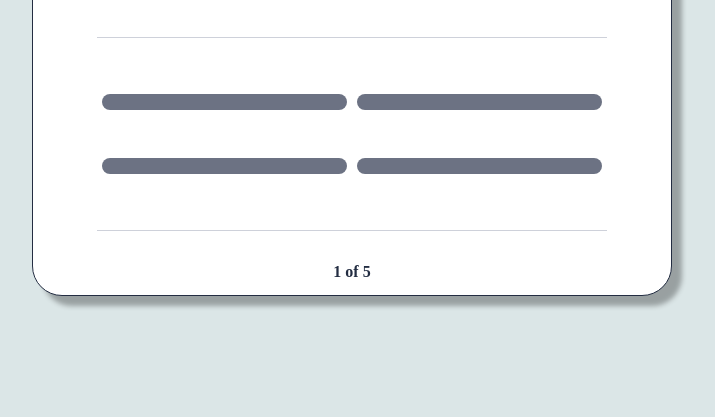
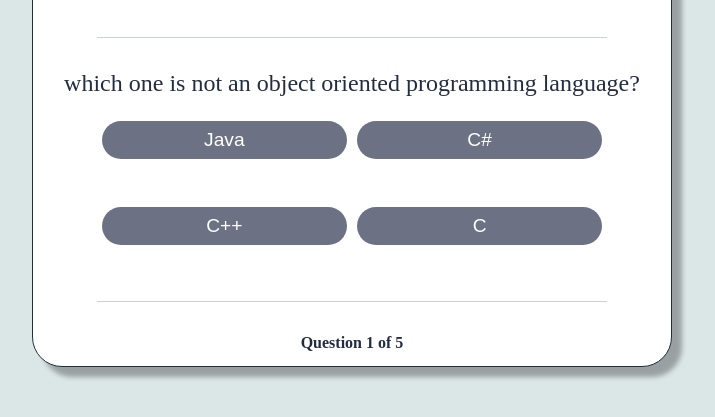
Before and after one commit to samcesa45/responsive-quiz-app, a website: page index.html in a window 1280 px wide. Shown: the part 139-556 px from the top of the page, without its empty margins (288-1003 px from the left). Drawn offline with Linux system fonts and the light colour scheme.

Commit message:
Update index.html

```diff
--- a/index.html
+++ b/index.html
@@ -4,7 +4,7 @@
     <meta charset="UTF-8">
     <meta name="viewport" content="width=device-width, initial-scale=1.0">
     <link rel="stylesheet" href="style.css">
-    <script src="index.js" defer></script>
+    <script src="index2.js" defer></script>
     <title>Quiz App</title>
 </head>
 <body>
```
